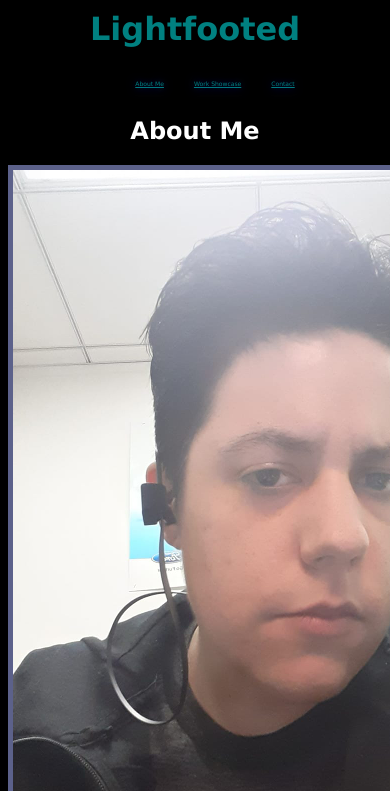
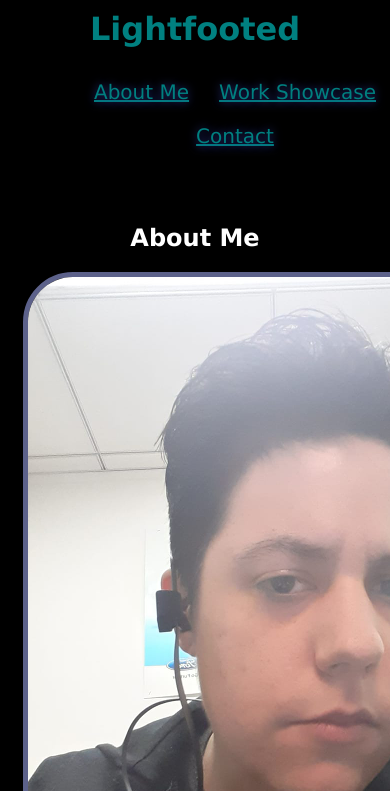
Before and after one commit to Lightfooted/Lightfooted-Portfolio, a plain HTML site: page index.html in a window 390 px wide. Shown: the part 309-1100 px from the top of the page. Drawn offline with Linux system fonts and the light colour scheme.

Commit message:
added border-radius to images, made page mobile friendly

```diff
--- a/assets/css/style.css
+++ b/assets/css/style.css
@@ -45,6 +45,7 @@ body {
 
   .mepic {
       border: 5px solid rgb(92, 97, 138) !important;
+      border-radius: 50px;
   }
 
   .projects1 img {
@@ -59,8 +60,8 @@ body {
     width: 50% !important;
     height: 50% !important;
     object-fit: cover !important;
-}
-/*new experimental for showcase pj flex*/
+  }
+  /*new experimental for showcase pj flex*/
   .pj {
     display: flex;
   }
@@ -76,3 +77,42 @@ body {
   .project-name {
     text-align: center;
   }
+
+  @media screen and (max-width: 980px) {
+    header {
+      padding-bottom: 0;
+      justify-content: center;
+    }
+
+    header h1 {
+      width: 100%;
+      text-align: center;
+    }
+
+    header nav ul {
+      margin-top: 20px;
+      width: 100%;
+      justify-content: center;
+    }
+
+    header nav ul li a {
+      font-size: 20px;
+    }
+
+  }
+
+  @media screen and (max-width: 768px) {
+    section {
+      padding: 30px 15px;
+    }
+  }
+
+  @media screen and (max-width: 575px) {
+    .contact-me {
+      text-align: center;
+    }
+
+    .contact-me > * {
+      flex: 0 100%;
+    }
+  }
```
